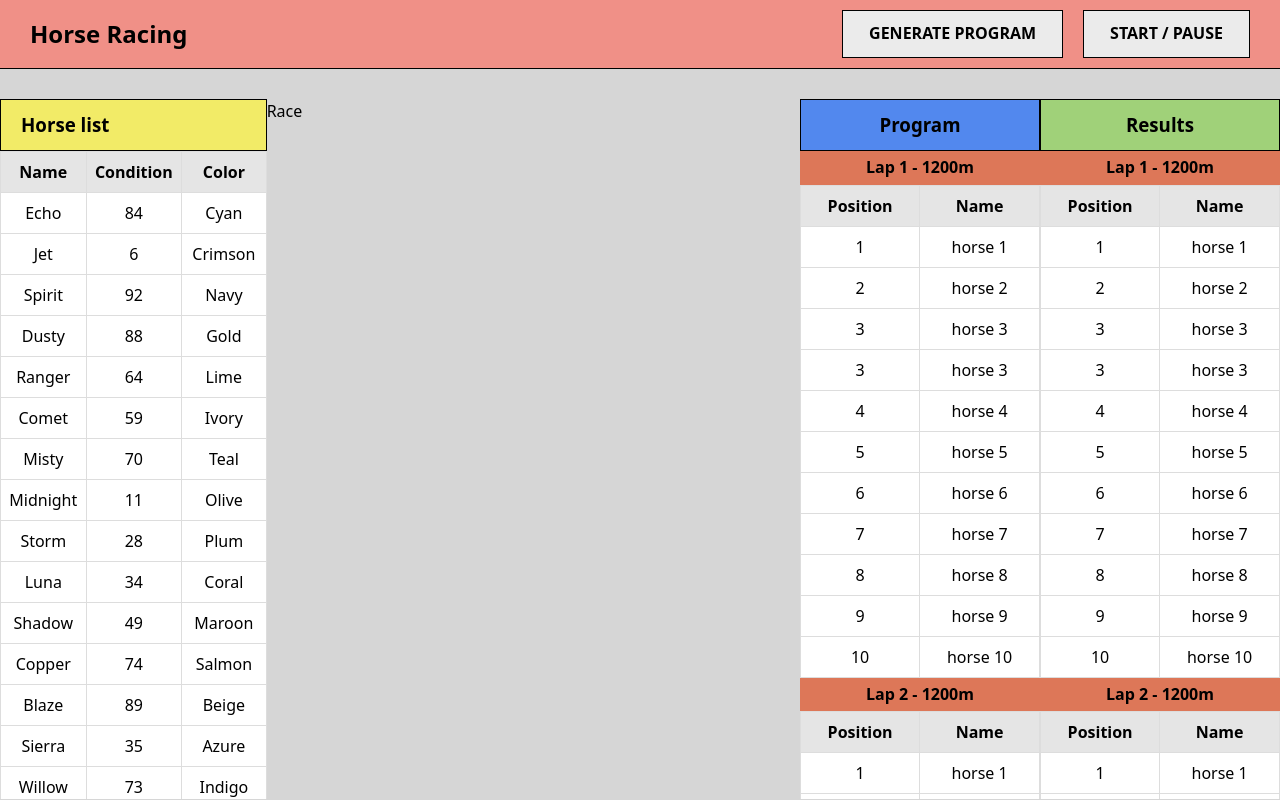
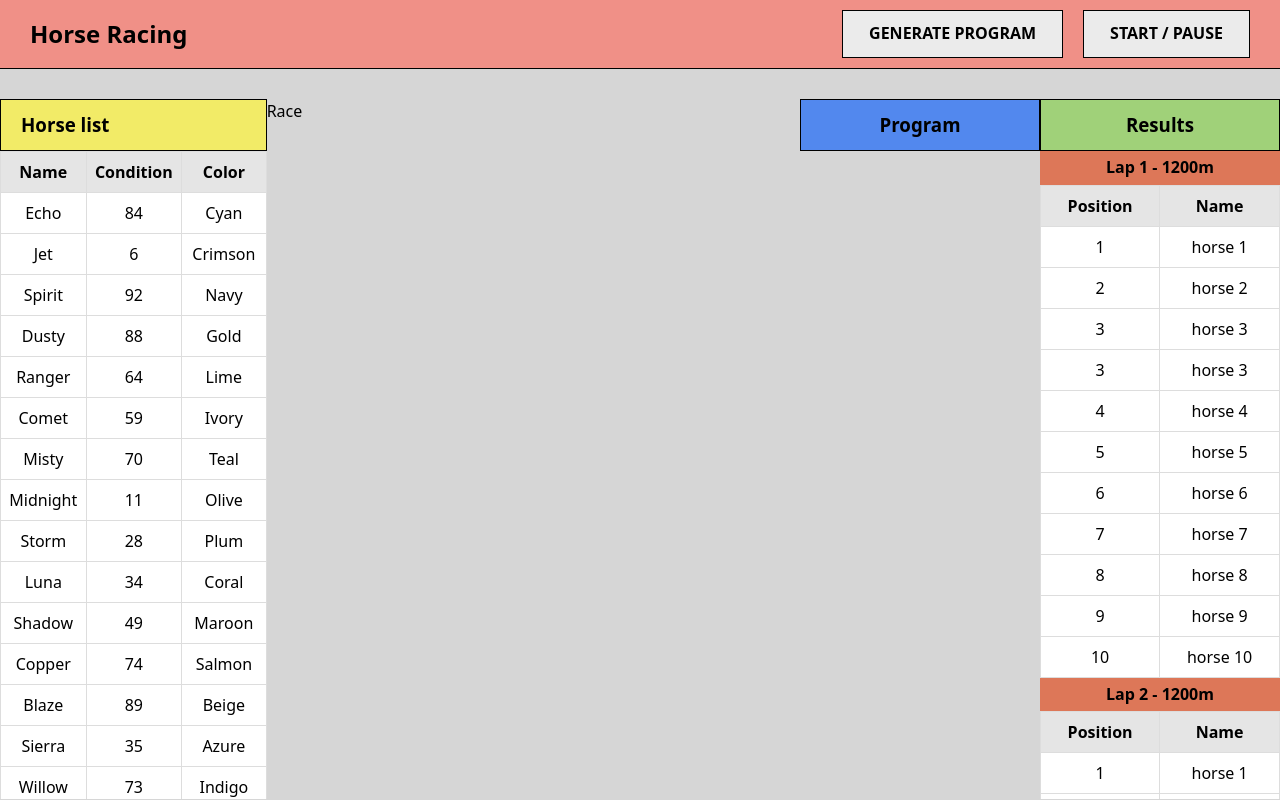
Before and after one commit to steve-232/test-vue, a Vue app: page / in a window 1280 px wide. Built offline with nearby package versions, Linux system fonts and the light colour scheme.

Commit message:
add raceSchedule store

```diff
--- a/src/components/ColumnProgram.vue
+++ b/src/components/ColumnProgram.vue
@@ -1,71 +1,22 @@
 <template>
   <BaseColumn title="Program" text-align="center" header-bg-color="#5288ee">
-    <TableScorePosition :data="data" title="Lap 1 - 1200m" />
-    <TableScorePosition :data="data" title="Lap 2 - 1200m" />
-    <TableScorePosition :data="data" title="Lap 3 - 1200m" />
+    <TableScorePosition
+      v-for="(race, i) in raceScheduleData"
+      :data="race"
+      :title="`Lap ${i + 1} - ${RACE_LENGTH[i]}`"
+    />
   </BaseColumn>
 </template>
 
 <script setup lang="ts">
-import { ref } from "vue";
+import { storeToRefs } from "pinia";
+
+import { useRaceScheduleStore } from "@/stores/raceSchedule";
+import { RACE_LENGTH } from "@/config";
+
 import BaseColumn from "@/components/base/BaseColumn.vue";
 import TableScorePosition from "@/components/common/TableScorePosition.vue";
 
-const data = ref([
-  {
-    id: 1,
-    name: "horse 1",
-    position: 1,
-  },
-  {
-    id: 2,
-    name: "horse 2",
-    position: 2,
-  },
-  {
-    id: 3,
-    name: "horse 3",
-    position: 3,
-  },
-  {
-    id: 3,
-    name: "horse 3",
-    position: 3,
-  },
-  {
-    id: 4,
-    name: "horse 4",
-    position: 4,
-  },
-  {
-    id: 5,
-    name: "horse 5",
-    position: 5,
-  },
-  {
-    id: 6,
-    name: "horse 6",
-    position: 6,
-  },
-  {
-    id: 7,
-    name: "horse 7",
-    position: 7,
-  },
-  {
-    id: 8,
-    name: "horse 8",
-    position: 8,
-  },
-  {
-    id: 9,
-    name: "horse 9",
-    position: 9,
-  },
-  {
-    id: 10,
-    name: "horse 10",
-    position: 10,
-  },
-]);
+const raceScheduleStore = useRaceScheduleStore();
+const { state: raceScheduleData } = storeToRefs(raceScheduleStore);
 </script>
--- a/src/components/TheHeader.vue
+++ b/src/components/TheHeader.vue
@@ -3,14 +3,20 @@
     <Title tag="h2" class="page-header__title">Horse Racing</Title>
 
     <div class="page-header__actions">
-      <HeroBtn>Generate program</HeroBtn>
+      <HeroBtn @click="handleClick">Generate program</HeroBtn>
       <HeroBtn>Start / pause</HeroBtn>
     </div>
   </header>
 </template>
 <script setup lang="ts">
+import { useRaceScheduleStore } from "@/stores/raceSchedule";
+
 import Title from "@/components/common/Title.vue";
 import HeroBtn from "@/components/common/HeroBtn.vue";
+
+const raceScheduleStore = useRaceScheduleStore();
+
+const handleClick = () => raceScheduleStore.generateRaceSchedule();
 </script>
 
 <style scoped lang="scss">
--- a/src/config/index.ts
+++ b/src/config/index.ts
@@ -1,4 +1,15 @@
 export const NUMBER_OF_HORSES = 20;
+export const NUMBER_OF_RACES = 6;
+export const NUMBER_OF_HORSES_PER_RACE = 10;
+
+export const RACE_LENGTH = [
+  "1200m",
+  "1400m",
+  "1600m",
+  "1800m",
+  "2000m",
+  "2200m",
+] as const;
 
 export const HORSE_NAMES = [
   "Thunder",
--- /dev/null
+++ b/src/stores/raceSchedule.ts
@@ -0,0 +1,38 @@
+import { ref } from "vue";
+import { defineStore } from "pinia";
+import { pickAndRemove } from "@/utils";
+import { useHorsesStore } from "./horses";
+import { NUMBER_OF_RACES, NUMBER_OF_HORSES_PER_RACE } from "@/config";
+import type { RaceParticipant } from "@/ts";
+
+export const useRaceScheduleStore = defineStore("raseSchedule", () => {
+  const state = ref<RaceParticipant[][]>([]);
+
+  function generateRace(): RaceParticipant[] {
+    const race: RaceParticipant[] = [];
+    const horsesStore = useHorsesStore();
+    const horsesList = [...horsesStore.state];
+
+    for (let i = 0; i < NUMBER_OF_HORSES_PER_RACE; i++) {
+      const selectedHorse = pickAndRemove(horsesList);
+
+      race.push({
+        id: selectedHorse.id,
+        position: i + 1,
+        name: selectedHorse.name,
+      });
+    }
+
+    return race;
+  }
+
+  function generateRaceSchedule() {
+    state.value = [];
+
+    for (let i = 0; i < NUMBER_OF_RACES; i++) {
+      state.value.push(generateRace());
+    }
+  }
+
+  return { state, generateRaceSchedule };
+});
--- /dev/null
+++ b/src/ts/interfaces/RaceParticipant.ts
@@ -0,0 +1,5 @@
+import type { Horse } from "./Horse";
+
+export interface RaceParticipant extends Pick<Horse, "id" | "name"> {
+  position: number;
+}
--- a/src/ts/interfaces/TableScorePositionItem.ts
+++ b/src/ts/interfaces/TableScorePositionItem.ts
@@ -1,5 +1,6 @@
+import type { HorseName } from "../types";
 export interface TableScorePositionItem {
   id: number;
   position: number;
-  name: string;
+  name: HorseName;
 }
--- a/src/ts/interfaces/index.ts
+++ b/src/ts/interfaces/index.ts
@@ -1,2 +1,3 @@
 export * from "./Horse";
 export * from "./TableScorePositionItem";
+export * from "./RaceParticipant";
```
